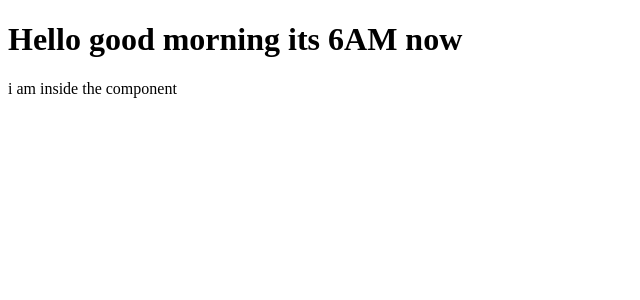
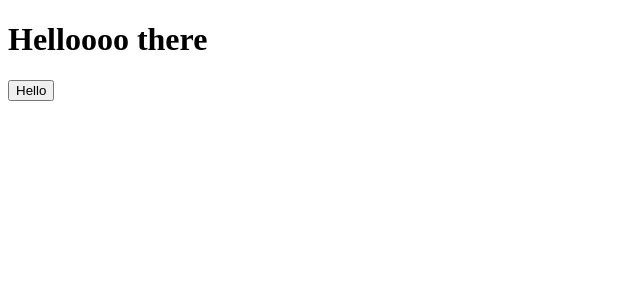
Before and after one commit to Shri2710/react-revision, a React app: page / in a window 1280 px wide. Shown: the top 300 px of the page, without its empty margins (0-640 px from the left). Built offline with nearby package versions, Linux system fonts and the light colour scheme.

Commit message:
Childrens and props

```diff
--- /dev/null
+++ b/src/App.js
@@ -0,0 +1,17 @@
+import React from 'react';
+import Button from './Button';
+
+const App = ()=>{
+
+    const handleClick = ()=>{
+        console.log("CLicked from the App.js")
+    }
+    return <>
+    <h1>Helloooo there</h1>
+
+    <Button clickAction = {handleClick}>Hello</Button>
+    </>
+}
+
+
+export default App;
--- /dev/null
+++ b/src/Button.js
@@ -0,0 +1,11 @@
+import React from 'react'
+
+const Button = ({children,clickAction}) => {
+
+    const handleClick = ()=> clickAction();
+  return (
+    <button onClick={handleClick}>{children}</button>
+  )
+}
+
+export default Button
--- a/src/index.js
+++ b/src/index.js
@@ -1,21 +1,7 @@
 import React from 'react';
 import ReactDOM from 'react-dom';
+import App from './App';
 
-const isMorning = true;
-
-const morningTxt = 'Hello good morning';
-const afternoonTxt = 'Hello good afternoon';
-
-const morningEle = <div>{morningTxt} <span>its 6AM now</span></div>
-const eveningEle = <div>{afternoonTxt}<span>its 6PM now</span></div>
-const greetingEle = <h1>{isMorning ? morningEle : eveningEle}</h1>
-
-const GreetingELement = ()=> {
-    return <div>
-        {greetingEle}
-        i am inside the component
-    </div>
-}
 const root = ReactDOM.createRoot(document.querySelector(".root"));
 
-root.render(<GreetingELement />);
+root.render(<App />);
```
